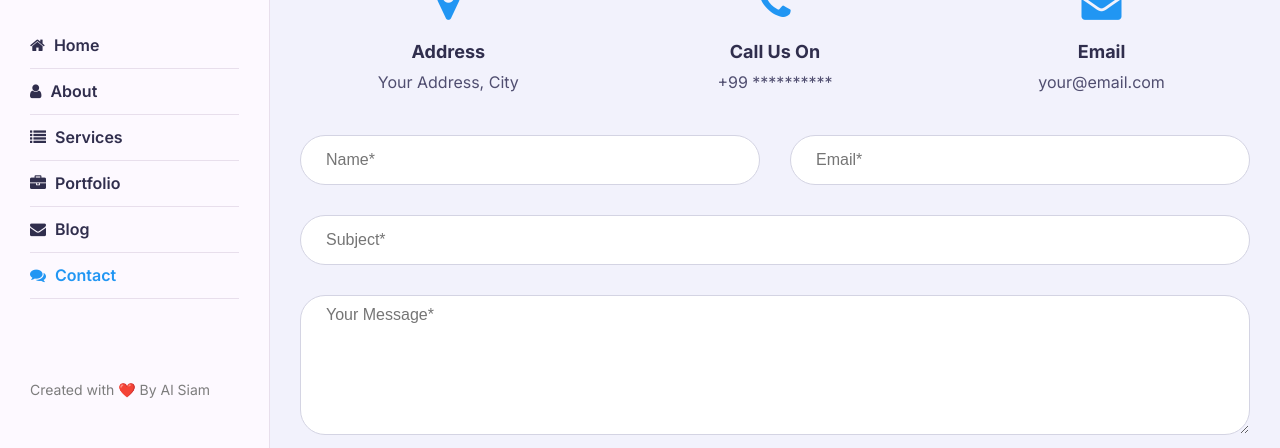
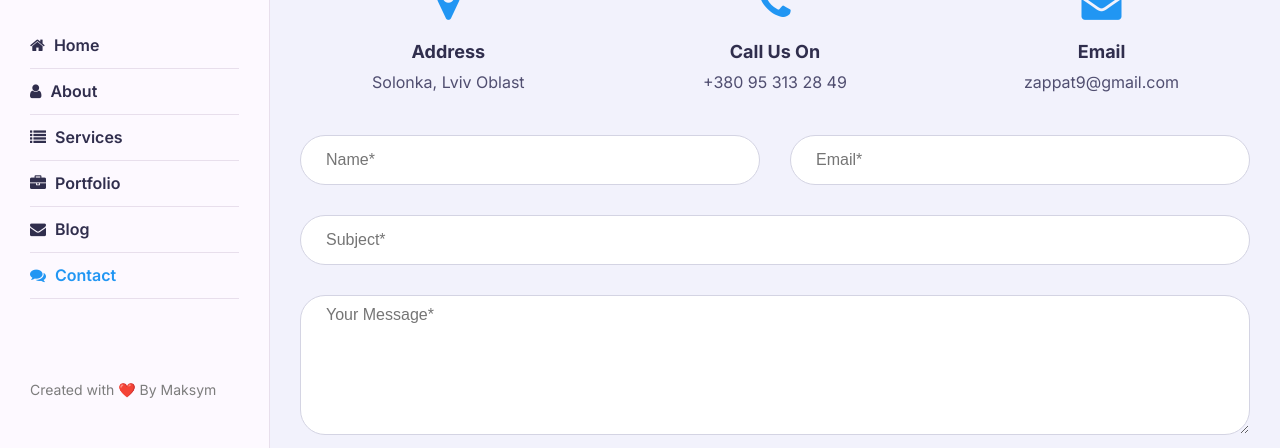
Before and after one commit to zappat/potofolio, a Next.js app: page /contact in a window 1280 px wide. Shown: the part 197-645 px from the top of the page. Built offline with nearby package versions, Linux system fonts and the light colour scheme.

Commit message:
updated potofolio info

```diff
--- a/src/app/about/page.tsx
+++ b/src/app/about/page.tsx
@@ -32,7 +32,7 @@ const About: NextPage = () => {
                   <div className="row">
                     <div className="info-item padd-15">
                       <p>
-                        Website : <span>www.urfolio.vercel.app</span>
+                        Website : <span>https://potofolio-gamma.vercel.app/</span>
                       </p>
                     </div>
                     <div className="info-item padd-15">
--- a/src/app/blog/page.tsx
+++ b/src/app/blog/page.tsx
@@ -20,7 +20,7 @@ const Blog: NextPage = () => {
                 </div>
                 <div className="blog-info">
                   <h4 className="blog-title">
-                    Mastering Responsive Web Design
+                    Mastering Backend & Frontend.
                   </h4>
                   <p className="blog-description">
                     In today digital landscape, responsive web design is not
--- a/src/app/contact/page.tsx
+++ b/src/app/contact/page.tsx
@@ -17,7 +17,7 @@ const Contact: NextPage = () => {
                 <i className="fa fa-map-marker" />
               </div>
               <h4>Address</h4>
-              <p>Your Address, City</p>
+              <p>Solonka, Lviv Oblast</p>
             </div>
             {/* contact-info-item Ended */}
             {/* contact-info-item */}
@@ -26,7 +26,7 @@ const Contact: NextPage = () => {
                 <i className="fa fa-phone" />
               </div>
               <h4>Call Us On</h4>
-              <p>+99 **********</p>
+              <p>+380 95 313 28 49</p>
             </div>
             {/* contact-info-item Ended */}
             {/* contact-info-item */}
@@ -35,7 +35,7 @@ const Contact: NextPage = () => {
                 <i className="fa fa-envelope" />
               </div>
               <h4>Email</h4>
-              <p>your@email.com</p>
+              <p>zappat9@gmail.com</p>
             </div>
             {/* contact-info-item Ended */}
           </div>
--- a/src/app/layout.tsx
+++ b/src/app/layout.tsx
@@ -13,9 +13,9 @@ import FolioProBanner from "@/components/banner/folio-pro";
 const inter = Inter({ subsets: ["latin"] });
 
 export const metadata: Metadata = {
-  title: "Folio the best Portfolio or Personal Website",
+  title: "Maksym the best Portfolio or Personal Website",
   description:
-    "Folio is the best portfolio or personal website for developer, creator or businessman.",
+    "Maksym is the best portfolio or personal website for developer, creator or businessman.",
 };
 
 export default function RootLayout({
--- a/src/components/sidebar/sidebar.tsx
+++ b/src/components/sidebar/sidebar.tsx
@@ -74,7 +74,7 @@ const Sidebar = () => {
         <div className="copyright">
           Created with ❤️ By{" "}
           <a href="http://alsiam.com" target="_blank" rel="noopener noreferrer">
-            Al Siam
+            Maksym
           </a>
         </div>
       </div>
```
